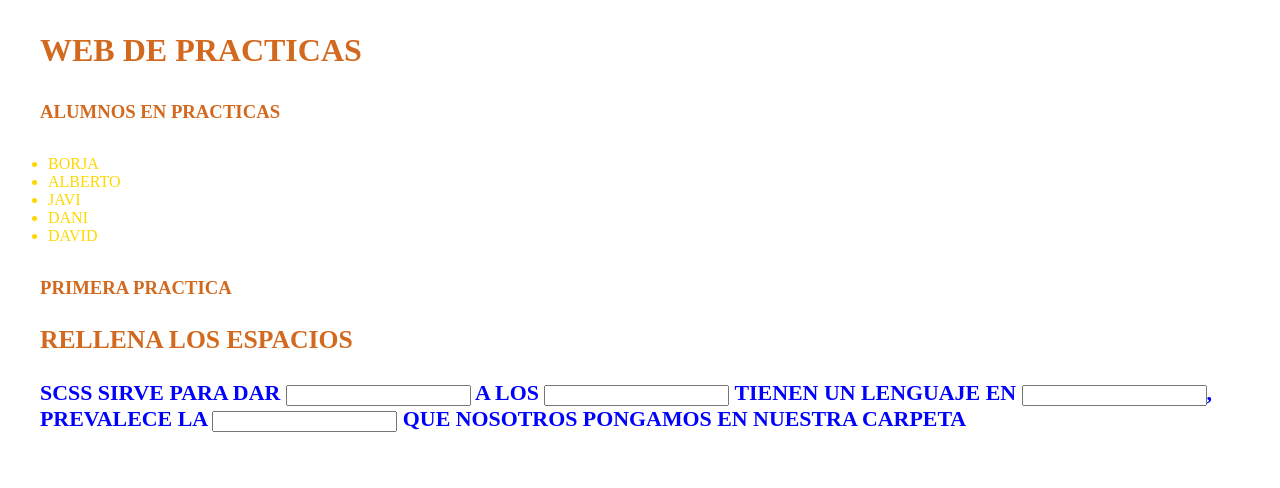
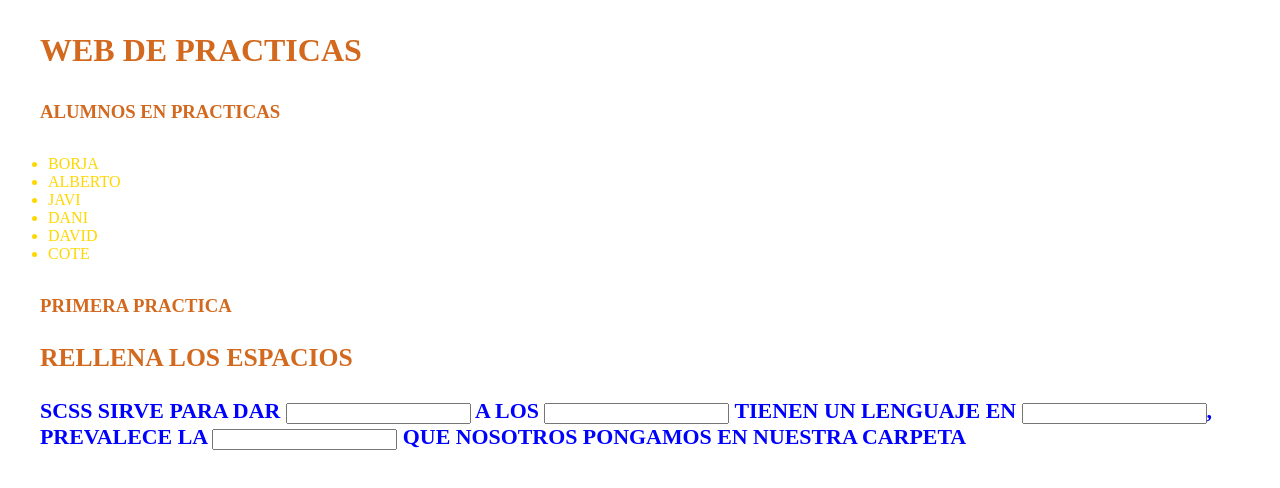
Before and after one commit to alexguerrero793/cursoDev_layout, an Angular app: page / in a window 1280 px wide. Shown: the top 488 px of the page. Built offline with nearby package versions, Linux system fonts and the light colour scheme.

Commit message:
HELLO MY FRIENDS

```diff
--- a/src/app/app.component.html
+++ b/src/app/app.component.html
@@ -9,6 +9,7 @@
     <LI>JAVI</LI>
     <LI>DANI</LI>
     <LI>DAVID</LI>
+    <LI>COTE</LI>
 </UL>
 
 <H3 class="titulo">PRIMERA PRACTICA<h3>
```
